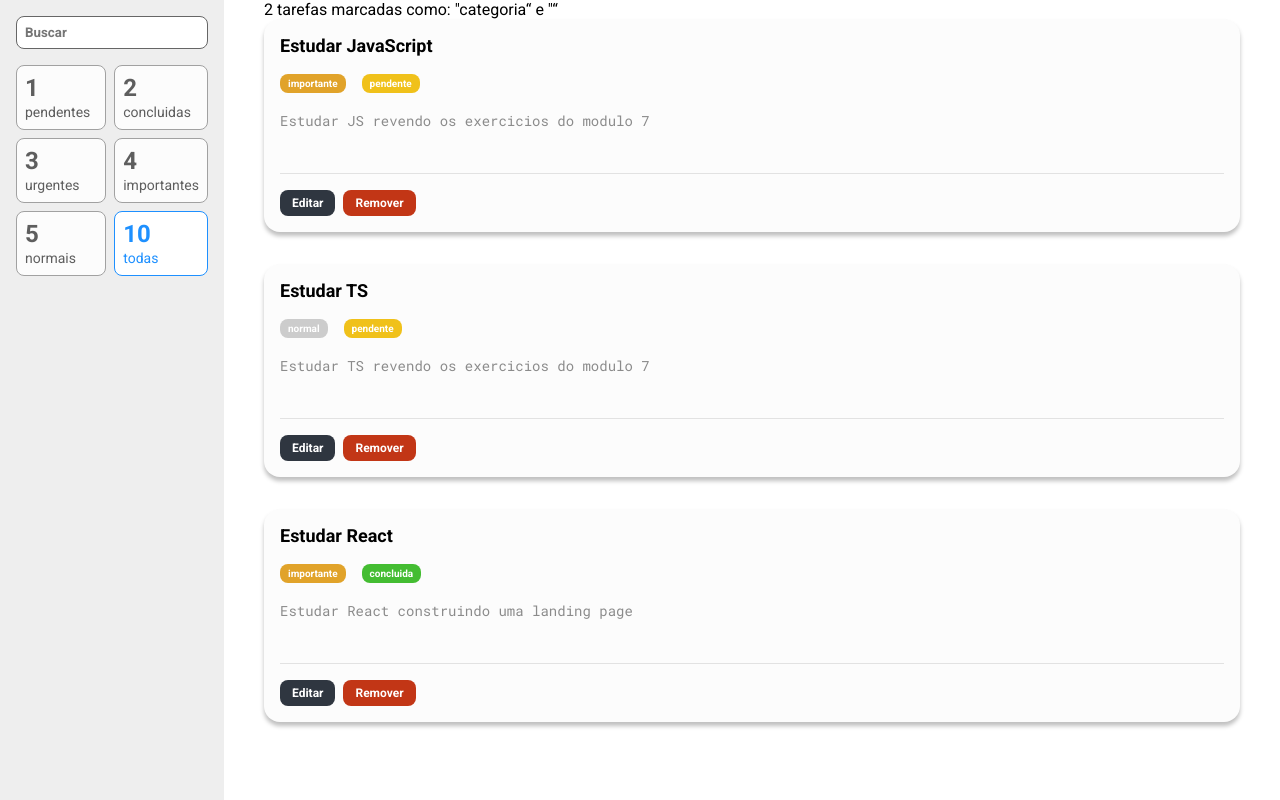
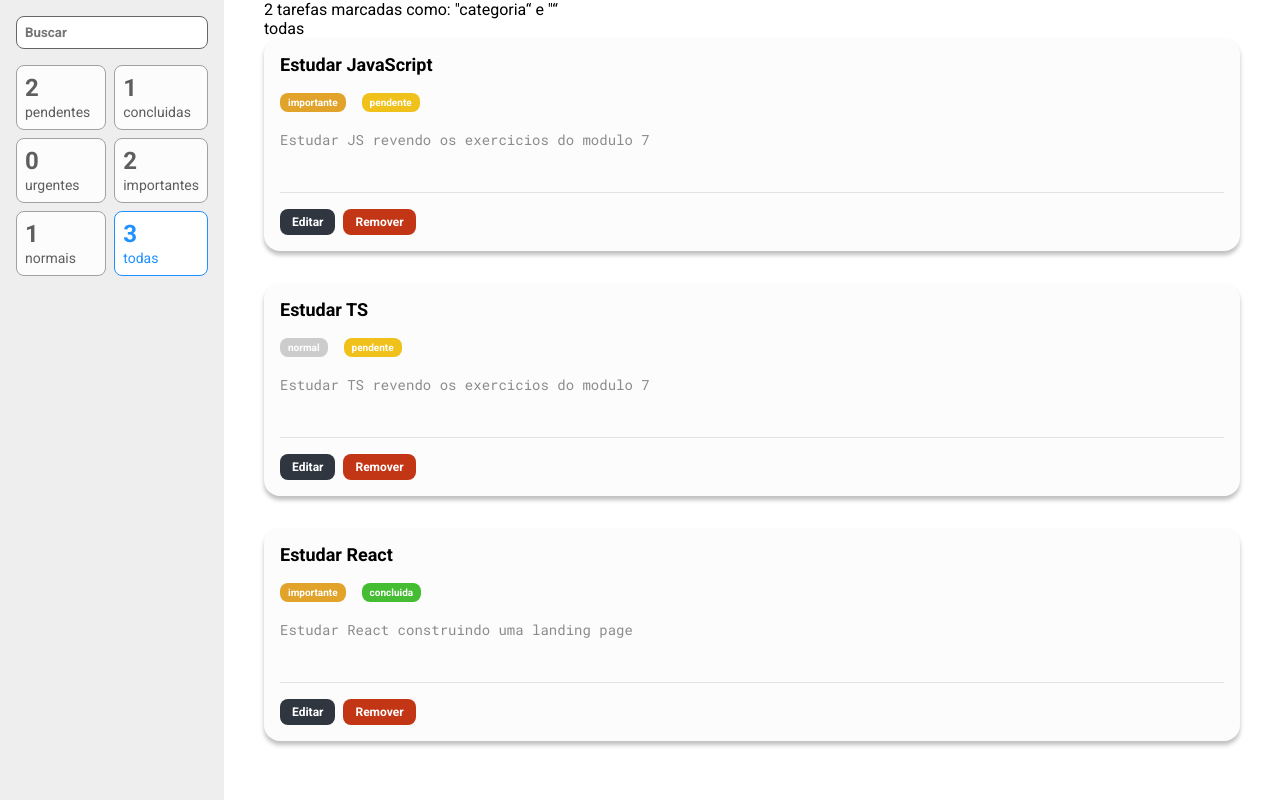
Before and after one commit to Heclypso/minhas-tarefas, a React (Create React App) app: page / in a window 1280 px wide. Built offline with nearby package versions, Linux system fonts and the light colour scheme.

Commit message:
Desenvolvido o sistema de filtragem de tarefas

```diff
--- a/src/components/FiltroCard/index.tsx
+++ b/src/components/FiltroCard/index.tsx
@@ -1,14 +1,52 @@
+import { useDispatch, useSelector } from 'react-redux'
 import * as S from './styles'
+import { alterarFiltro } from '../../store/reducers/filtro'
+import * as enums from '../../utils/enums/tarefa'
+import { RootReducer } from '../../store'
 
 export type Props = {
-  ativo?: boolean
-  contador: number
   legenda: string
+  criterio: 'prioridade' | 'status' | 'todas'
+  valor?: enums.Prioridade | enums.Status
 }
 
-const FiltroCard = ({ ativo, contador, legenda }: Props) => {
+const FiltroCard = ({ legenda, criterio, valor }: Props) => {
+  const dispatch = useDispatch()
+  const { filtro, tarefas } = useSelector((state: RootReducer) => state)
+
+  const verificaEstaAtivo = () => {
+    const mesmoCriterio = filtro.criterio === criterio
+    const mesmoValor = filtro.valor === valor
+
+    return mesmoCriterio && mesmoValor
+  }
+
+  const contarTarefa = () => {
+    if (criterio === 'todas') return tarefas.itens.length
+
+    if (criterio === 'prioridade') {
+      return tarefas.itens.filter((item) => item.prioridade === valor).length
+    }
+
+    if (criterio === 'status') {
+      return tarefas.itens.filter((item) => item.status === valor).length
+    }
+  }
+
+  const filtrar = () => {
+    dispatch(
+      alterarFiltro({
+        criterio,
+        valor
+      })
+    )
+  }
+
+  const contador = contarTarefa()
+  const ativo = verificaEstaAtivo()
+
   return (
-    <S.Card ativo={ativo}>
+    <S.Card ativo={ativo} onClick={filtrar}>
       <S.Contador>{contador}</S.Contador>
       <S.Label>{legenda}</S.Label>
     </S.Card>
--- a/src/components/FiltroCard/styles.ts
+++ b/src/components/FiltroCard/styles.ts
@@ -1,15 +1,16 @@
 import styled from 'styled-components'
 
-import { Props } from '.'
+type Props = {
+  ativo: boolean
+}
 
-type PropsSemLegendaEContador = Omit<Props, 'contador' | 'legenda'>
-
-export const Card = styled.div<PropsSemLegendaEContador>`
+export const Card = styled.div<Props>`
   padding: 8px;
   border: 1px solid ${(props) => (props.ativo ? '#1e90ff' : '#a1a1a1')};
   background-color: ${(props) => (props.ativo ? '#fff' : '#fcfcfc')};
   color: ${(props) => (props.ativo ? '#1e90ff' : '#5e5e5e ')};
   border-radius: 8px;
+  cursor: pointer;
 `
 
 export const Contador = styled.span`
--- a/src/containers/BarraLateral/index.tsx
+++ b/src/containers/BarraLateral/index.tsx
@@ -3,6 +3,7 @@ import FiltroCard from '../../components/FiltroCard'
 import * as S from './styles'
 import { RootReducer } from '../../store'
 import { alterarTermo } from '../../store/reducers/filtro'
+import * as enums from '../../utils/enums/tarefa'
 
 const BarraLateral = () => {
   const dispatch = useDispatch()
@@ -19,12 +20,32 @@ const BarraLateral = () => {
           onChange={(evento) => dispatch(alterarTermo(evento.target.value))}
         />
         <S.Filtros>
-          <FiltroCard contador={1} legenda="pendentes" />
-          <FiltroCard contador={2} legenda="concluidas" />
-          <FiltroCard contador={3} legenda="urgentes" />
-          <FiltroCard contador={4} legenda="importantes" />
-          <FiltroCard contador={5} legenda="normais" />
-          <FiltroCard contador={10} legenda="todas" ativo />
+          <FiltroCard
+            valor={enums.Status.PENDENTE}
+            criterio="status"
+            legenda="pendentes"
+          />
+          <FiltroCard
+            valor={enums.Status.CONCLUIDA}
+            criterio="status"
+            legenda="concluidas"
+          />
+          <FiltroCard
+            valor={enums.Prioridade.URGENTE}
+            criterio="prioridade"
+            legenda="urgentes"
+          />
+          <FiltroCard
+            valor={enums.Prioridade.IMPORTANTE}
+            criterio="prioridade"
+            legenda="importantes"
+          />
+          <FiltroCard
+            valor={enums.Prioridade.NORMAL}
+            criterio="prioridade"
+            legenda="normais"
+          />
+          <FiltroCard criterio="todas" legenda="todas" />
         </S.Filtros>
       </div>
     </S.Aside>
--- a/src/containers/ListaDeTarefas/index.tsx
+++ b/src/containers/ListaDeTarefas/index.tsx
@@ -6,19 +6,44 @@ import { RootReducer } from '../../store'
 
 const ListaDeTarefas = () => {
   const { itens } = useSelector((state: RootReducer) => state.tarefas)
-  const { termo } = useSelector((state: RootReducer) => state.filtro)
+  const { termo, criterio, valor } = useSelector(
+    (state: RootReducer) => state.filtro
+  )
 
   const filtraTarefas = () => {
-    return itens.filter(
-      (item) =>
-        item.titulo.toLocaleLowerCase().search(termo.toLocaleLowerCase()) >= 0
-    )
+    let tarefasFiltradas = itens
+
+    if (termo != undefined) {
+      tarefasFiltradas = tarefasFiltradas.filter(
+        (item) =>
+          item.titulo.toLocaleLowerCase().search(termo.toLocaleLowerCase()) >= 0
+      )
+
+      if (criterio === 'prioridade') {
+        tarefasFiltradas = tarefasFiltradas.filter(
+          (item) => item.prioridade === valor
+        )
+      } else if (criterio === 'status') {
+        tarefasFiltradas = tarefasFiltradas.filter(
+          (item) => item.status === valor
+        )
+      }
+
+      return tarefasFiltradas
+    } else {
+      return itens
+    }
   }
   return (
     <Container>
       <p>
         2 tarefas marcadas como: &quot;categoria&ldquo; e &quot;{termo}&ldquo;
       </p>
+      <ul>
+        <li>{termo}</li>
+        <li>{criterio}</li>
+        <li>{valor}</li>
+      </ul>
       <ul>
         {filtraTarefas().map((t) => (
           <li key={t.titulo}>
--- a/src/store/reducers/filtro.ts
+++ b/src/store/reducers/filtro.ts
@@ -2,7 +2,7 @@ import * as enums from '../../utils/enums/tarefa'
 import { createSlice, PayloadAction } from '@reduxjs/toolkit'
 
 type FiltroState = {
-  termo: string
+  termo?: string
   criterio: 'prioridade' | 'status' | 'todas'
   valor?: enums.Prioridade | enums.Status
 }
@@ -18,10 +18,14 @@ const filtroSlice = createSlice({
   reducers: {
     alterarTermo: (state, action: PayloadAction<string>) => {
       state.termo = action.payload
+    },
+    alterarFiltro: (state, action: PayloadAction<FiltroState>) => {
+      state.criterio = action.payload.criterio
+      state.valor = action.payload.valor
     }
   }
 })
 
-export const { alterarTermo } = filtroSlice.actions
+export const { alterarTermo, alterarFiltro } = filtroSlice.actions
 
 export default filtroSlice.reducer
```
